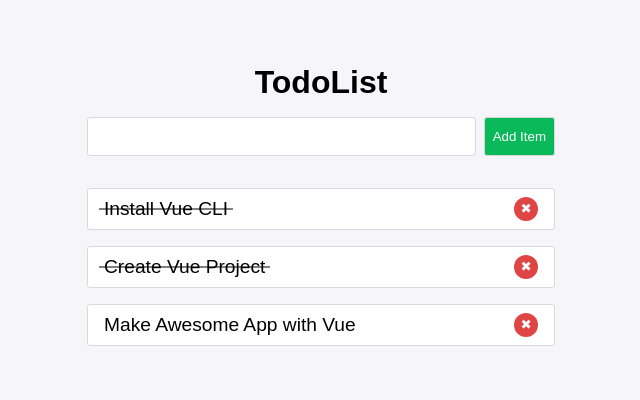
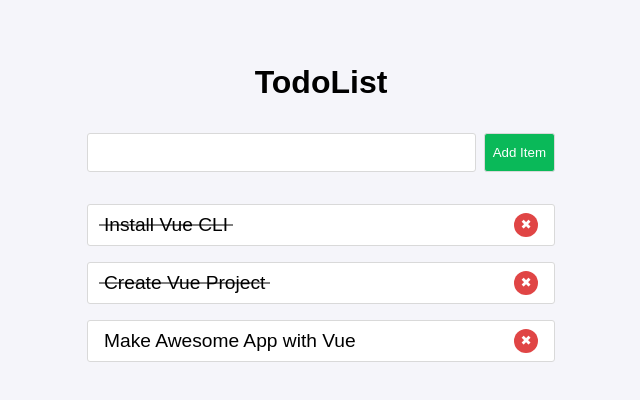
Before and after one commit to zaidakhterr/vue-todo-list, a Vue app: page / in a window 1280 px wide. Shown: the top 400 px of the page, without its empty margins (319-959 px from the left). Built offline with nearby package versions, Linux system fonts and the light colour scheme.

Commit message:
🚀 RELEASE: Final Touches, App complete

```diff
--- a/src/components/AddTodoForm.vue
+++ b/src/components/AddTodoForm.vue
@@ -25,7 +25,7 @@
 
 <style lang="scss" scoped>
   form {
-    padding: 0 16px;
+    padding: 16px;
     display: flex;
 
     input {
--- a/src/components/TodoList.vue
+++ b/src/components/TodoList.vue
@@ -72,7 +72,7 @@
 
     > div {
       width: 100%;
-      padding: 32px 16px;
+      padding: 16px;
     }
   }
 
```
